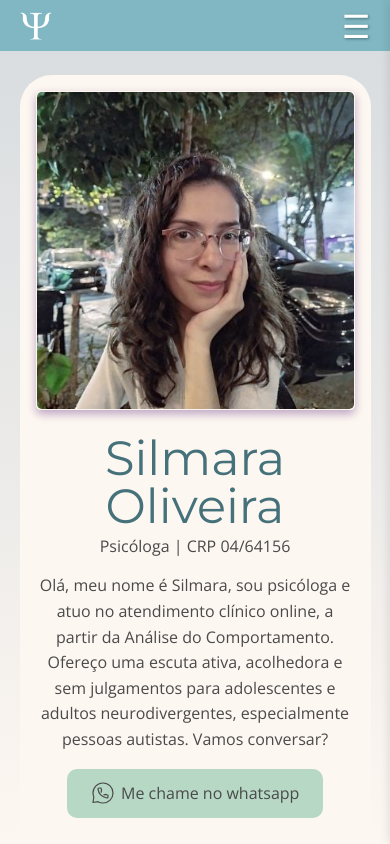
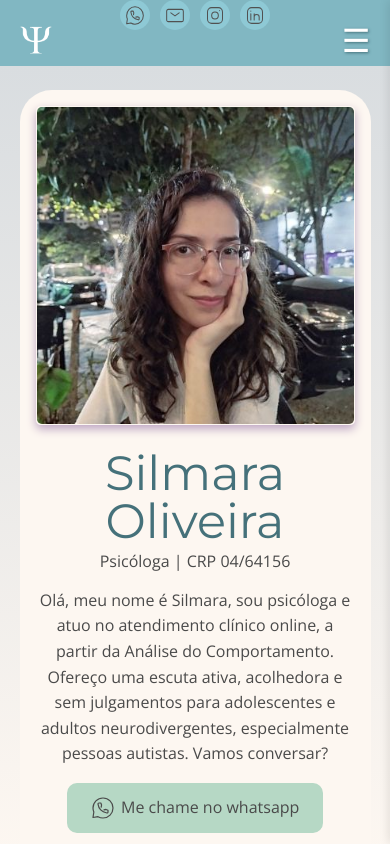
Before and after one commit to urielregio/LandingPage_Silmara-psicologa, a plain HTML site: page index.html in a window 390 px wide. Shown: the top 844 px of the page. Drawn offline with Linux system fonts and the light colour scheme.

Commit message:
Criar menu de contatos no header para mobile

```diff
--- a/css/responsive.css
+++ b/css/responsive.css
@@ -2,6 +2,10 @@
 @media (min-width: 768px) {
 
   /* ---- HEADER ----- */
+    .mini-contatos {
+    display: none;
+  }
+
   header .container {
     padding: 0.5rem 0;
   }
--- a/css/style.css
+++ b/css/style.css
@@ -77,6 +77,34 @@ p {
 header {
   background-color: var(--azul-medio);
   color: var(--branco);
+}
+
+.mini-contatos {
+  width: fit-content;
+  margin: 0 auto;
+  display: flex;
+  flex-direction: row;
+  gap: 0.6rem;
+  justify-content: center;
+  align-items: center;
+  margin-bottom: -1rem;
+}
+
+.mini-botao {
+  padding: 0.3rem;
+  border-radius: 50%;
+  display: inline-flex;
+  align-items: center;
+  width: fit-content;
+  transition: background-color 0.3s;
+  background-color: var(--azul-medio);
+  filter: brightness(1.1);
+}
+
+.mini-botao img.icon {
+  display: inline-flex;
+  width: 1.3rem;
+  height: 1.3rem;
 }
 
 header .container {
@@ -366,19 +394,19 @@ section h2 {
     width: fit-content;
 }
 
-.botao.whatsapp:hover, .botao.whatsapp:focus {
+.whatsapp:hover, .whatsapp:focus {
     background-color: #6ed09e;
 }
 
-.botao.email:hover, .botao.email:focus {
+.email:hover, .email:focus {
     background-color: #fce599;
 }
 
-.botao.insta:hover, .botao.insta:focus {
+.insta:hover, .insta:focus {
     background-color: #bf95e2;
 }
 
-.botao.linkedin:hover, .botao.linkedin:focus {
+.linkedin:hover, .linkedin:focus {
     background-color: #75a1e4;
 }
 
--- a/index.html
+++ b/index.html
@@ -21,6 +21,12 @@
 
   <!-- HEADER -->
   <header>
+    <div class="mini-contatos">
+      <a href="https://wa.me/553190652275?text=Ol%C3%A1%2C%20Silmara!%20Gostaria%20de%20saber%20mais%20sobre%20os%20atendimentos." target="_blank" rel="external noopener noreferrer" class="mini-botao whatsapp"><img src="assets/icons/whatsapp.svg" class="icon"></a>
+      <a href="mailto:silmaraoliveira.psi@gmail.com" class="mini-botao email"><img src="assets/icons/mail.svg" class="icon"></a>
+      <a href="https://instagram.com/silmaraoliveirapsi" target="_blank" rel="external noopener noreferrer" class="mini-botao insta"><img src="assets/icons/instagram.svg" class="icon"></a>
+      <a href="https://br.linkedin.com/in/silmara-oliveira" target="_blank" rel="external noopener noreferrer" class="mini-botao linkedin"><img src="assets/icons/linkedin.svg" class="icon"></a>
+    </div>
     <div class="container">
      <div><img src="assets/icons/psychology-50.png" class="psi" alt="Símbolo Psicologia"></div>
 
@@ -71,7 +77,7 @@
             <img src="assets/img/atendimento2.jpg" alt="Imagem 2">
             <div class="card-texto">
               <h3>Psicoterapia para Pessoas Autistas</h3>
-              <p class="texto-limitado">Atendimento especializado para adolescentes e adultos autistas, com foco nos desafios específicos do Transtorno do Espectro Autista. Ofereço um espaço livre de capacitismo, onde você é acolhido em sua singularidade, sem precisar se adaptar a padrões neurotípicos. No processo terapêutico, trabalhamos juntos para promover, autoconhecimento, fortalecimento da autoaceitação e desenvolvimento de estratégias práticas para lidar com sobrecarga sensorial, exaustão mental, regulação emocional, dificuldades nas interações sociais, organização da rotina e construção de uma vida mais alinhada às suas necessidades, seus valores e sua realidade.</p>
+              <p class="texto-limitado">Atendimento especializado para adolescentes e adultos autistas, com foco nos desafios específicos do Transtorno do Espectro Autista. Ofereço um espaço livre de capacitismo, com acolhimento das singularidades. No processo terapêutico, trabalhamos juntos para promover autoconhecimento, fortalecimento da autoaceitação e desenvolvimento de estratégias práticas para lidar com sobrecarga sensorial, regulação emocional, dificuldades nas interações sociais, organização da rotina e construção de uma vida mais alinhada às suas necessidades, seus valores e sua realidade.</p>
               <button class="ler-mais" onclick="toggleText(this)"> ... ler mais</button>
             </div>
           </div>
@@ -80,7 +86,7 @@
             <img src="assets/img/atendimento3.jpg" alt="Imagem 3">
             <div class="card-texto">
               <h3>Psicoterapia para Outras Neurodivergências</h3>
-              <p class="texto-limitado">Atendimento psicológico dedicado para adolescentes e adultos com outras condições neurodivergentes, como TDAH e dislexia. Ofereço um espaço de acolhimento, respeito e compreensão, livre de julgamentos e de capacitismo. O acompanhamento é individualizado para o enfrentamento das dificuldades específicas de cada pessoa, buscando promover o autoconhecimento, desenvolvimento de habilidades de autorregulação, estratégias para organização e adaptação no cotidiano.</p>
+              <p class="texto-limitado">Atendimento psicológico dedicado para adolescentes e adultos com outras condições neurodivergentes, como TDAH e dislexia. Ofereço um espaço de acolhimento, respeito e compreensão, livre de julgamentos e de capacitismo. O acompanhamento é individualizado para o enfrentamento das dificuldades específicas de cada pessoa, buscando promover o autoconhecimento, desenvolvimento de habilidades, estratégias para organização e adaptação no cotidiano.</p>
               <button class="ler-mais" onclick="toggleText(this)"> ... ler mais</button>
             </div>
           </div>
```
Lines whose indentation alone changed are shown as unchanged.
